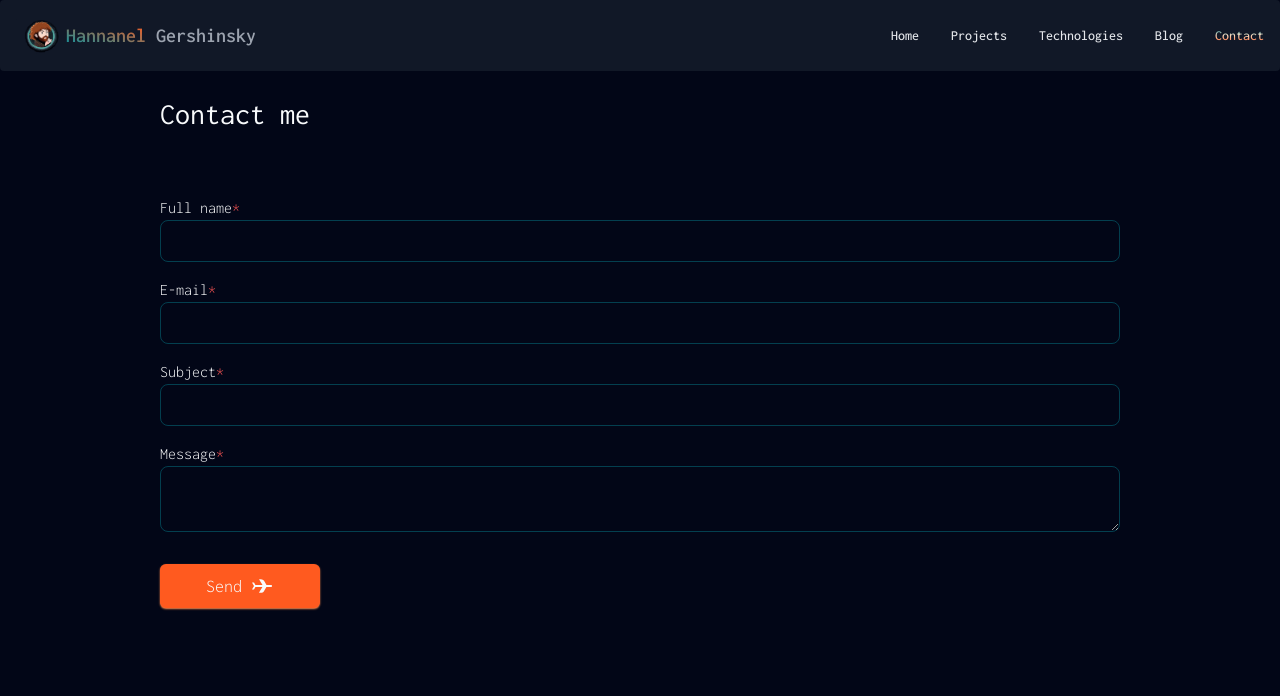
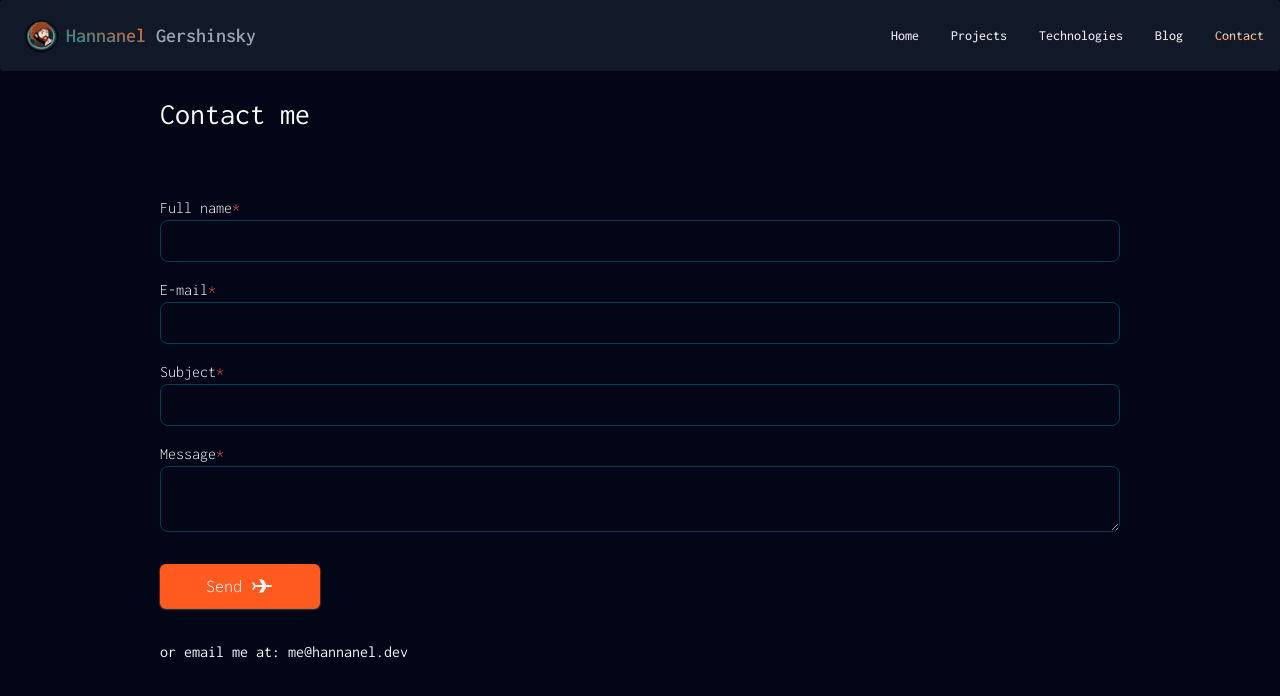
Before and after one commit to hannanel100/my-portfolio, a Next.js app: page /contact in a window 1280 px wide. Shown: the top 696 px of the page. Built offline with nearby package versions, Linux system fonts and the light colour scheme.

Commit message:
added email

```diff
--- a/app/ContactForm.tsx
+++ b/app/ContactForm.tsx
@@ -44,6 +44,7 @@ const ContactForm = () => {
   };
 
   return (
+    <>
       <form className="mb-8 flex flex-col rounded-lg" onSubmit={handleSubmit}>
         <label htmlFor="fullname" className="mt-8 font-light text-gray-50">
           Full name<span className="text-red-500">*</span>
@@ -189,6 +190,15 @@ const ContactForm = () => {
           </button>
         </div>
       </form>
+      <p>
+        or email me at:{" "}
+        <button
+          onClick={() => (window.location.href = "mailto:me@hannanel.dev")}
+        >
+          me@hannanel.dev
+        </button>
+      </p>
+    </>
   );
 };
 
--- a/app/contact/page.tsx
+++ b/app/contact/page.tsx
@@ -1,13 +1,12 @@
-import ContactForm from "../ContactForm"
+import ContactForm from "../ContactForm";
 
 const ContactPage = () => {
+  return (
+    <section>
+      <ContactForm />
 
-    return (
+    </section>
+  );
+};
 
-        <section>
-            <ContactForm />
-        </section>
-    )
-}
-
-export default ContactPage
+export default ContactPage;
--- a/app/layout.tsx
+++ b/app/layout.tsx
@@ -24,7 +24,7 @@ export default function RootLayout({
     >
       <body>
         <CustomNavbar />
-        <main className="font-2xl mx-8 mt-24 sm:mx-auto sm:px-8 md:max-w-5xl">
+        <main className="font-2xl mx-8 mb-4 mt-24 sm:mx-auto sm:px-8 md:max-w-5xl">
           <QueryProvider>{children}</QueryProvider>
         </main>
       </body>
--- a/app/page.tsx
+++ b/app/page.tsx
@@ -1,7 +1,7 @@
 import { getAbout } from "@/sanity/sanity-utils";
 import Image from "next/image";
 import { PortableText } from "@portabletext/react";
-import { FaLinkedin, FaGithub } from "react-icons/fa";
+import { FaLinkedin, FaGithub, FaEnvelope } from "react-icons/fa";
 import Link from "next/link";
 type CtaButtonProps = {
   text: "projects" | "technologies" | "blog" | "contact";
@@ -22,18 +22,22 @@ export default async function Home() {
     item.socials.map((social) => {
       const obj = {
         social: social.name,
-        link: social.url,
+        link: social?.url,
         icon:
           social.name === "Github" ? (
             <FaGithub className="text-2xl text-orange-300" />
+          ) : social.name === "Linkedin" ? (
+            <FaLinkedin className="text-2xl text-orange-300" />
           ) : (
-            <FaLinkedin className="text-2xl text-orange-300" />
+            <FaEnvelope className="text-2xl text-orange-300" />
           ),
         id: social._key,
+        email: social?.email,
       };
       return obj;
     })
   )[0];
+  console.log("🚀 ~ file: page.tsx:40 ~ Home ~ socials:", socials);
 
   return (
     <div className="">
@@ -63,7 +67,9 @@ export default async function Home() {
                   <div className="mt-4 flex gap-4">
                     {socials.map((element) => (
                       <span key={element.id}>
-                        <a href={element.link}>{element.icon}</a>
+                        <a href={element.link ? element.link : element.email}>
+                          {element.icon}
+                        </a>
                       </span>
                     ))}
                   </div>
--- a/sanity/schemas/about-schema.ts
+++ b/sanity/schemas/about-schema.ts
@@ -44,6 +44,11 @@ const about = {
               title: "URL",
               type: "url",
             },
+            {
+              name: "email",
+              title: "Email",
+              type: "email",
+            },
           ],
         },
       ],
--- a/types/about.ts
+++ b/types/about.ts
@@ -8,7 +8,8 @@ export type About = {
   text: PortableTextBlock[];
   socials: {
     name: string;
-    url: string;
+    url?: string;
+    email?: string;
     _key: string;
   }[];
 };
```
Lines whose indentation alone changed are shown as unchanged.
